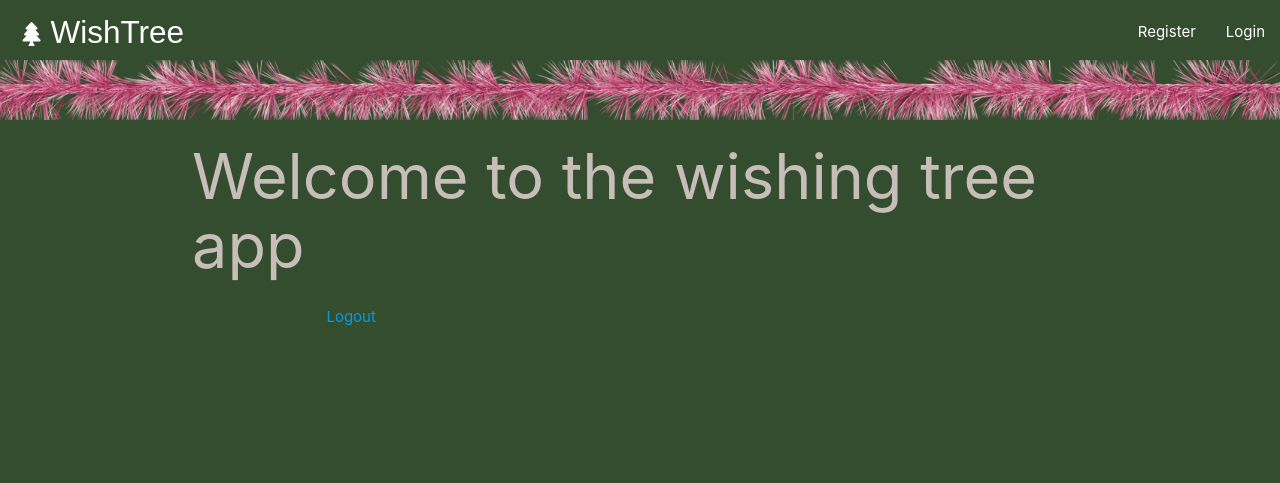
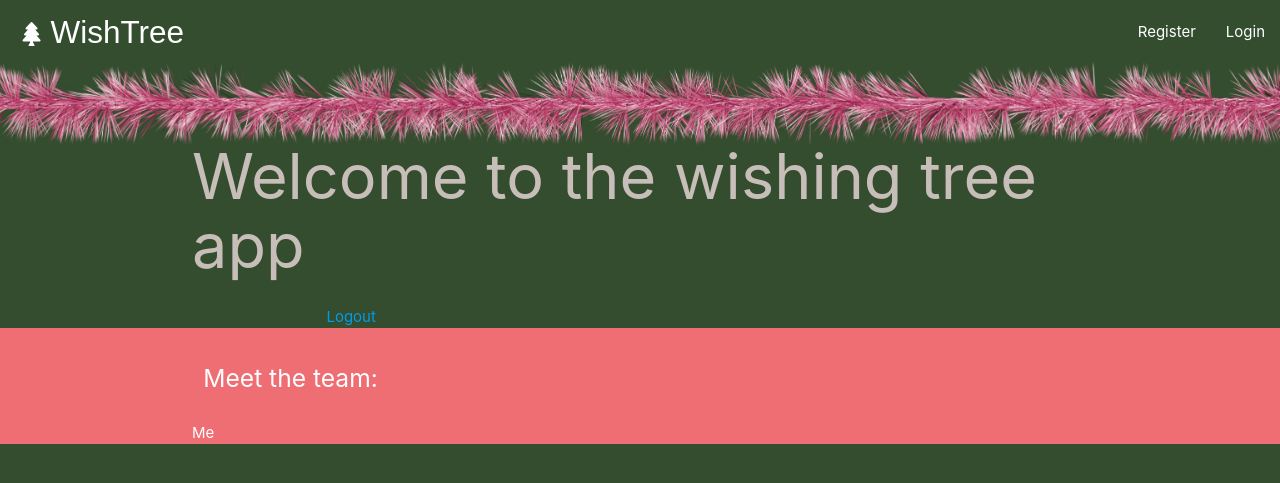
Before and after one commit to marina601/team11-CI-Christmas-Hackathon, a Flask app: page / in a window 1280 px wide. Shown: the top 483 px of the page. Run offline with Flask 2, Linux system fonts and the light colour scheme; data that the repository does not hold is empty; some libraries are stand-ins or nearby versions; some web fonts are replaced.

Commit message:
Footer component created with base detail and injected into base.html file

```diff
--- a/static/css/style.css
+++ b/static/css/style.css
@@ -31,7 +31,7 @@ nav {
 .nav-wrapper::after {
     content: '';
     display: block;
-    height: 60px;
+    height: 90px;
     background-image: url(../images/tinsel.png);
     background-repeat: no-repeat;
     background-position: center center;
@@ -110,15 +110,6 @@ nav .brand-logo i {
     }
 
     .nav-wrapper::after {
-        content: '';
-        display: block;
-        height: 60px;
-        background-image: url(../images/tinsel.png);
-        background-repeat: no-repeat;
-        background-position: center center;
-        background-size: cover;
-        position: relative;
         top: 60px;
-        filter: hue-rotate(90deg);
     }
 }
--- a/templates/base.html
+++ b/templates/base.html
@@ -44,6 +44,9 @@
     {% endblock %}
   </main>
 
+  <!-- Footer component injection -->
+  {% include 'components/_footer.html' %}
+
    <!--Script-->
    <script rel="preconnect" src="https://code.jquery.com/jquery-3.6.0.min.js"></script>
    <script rel="preconnect" src="https://cdnjs.cloudflare.com/ajax/libs/materialize/1.0.0/js/materialize.min.js"></script>
--- /dev/null
+++ b/templates/components/_footer.html
@@ -0,0 +1,13 @@
+<footer class="page-footer">
+    <div class="container">
+        <div class="row">
+            <h5 class="col s12">Meet the team:</h5>
+        </div>
+
+        <div class="row">
+            <ul>
+                <li>Me</li>
+            </ul>
+        </div>
+    </div>
+</footer>
```
